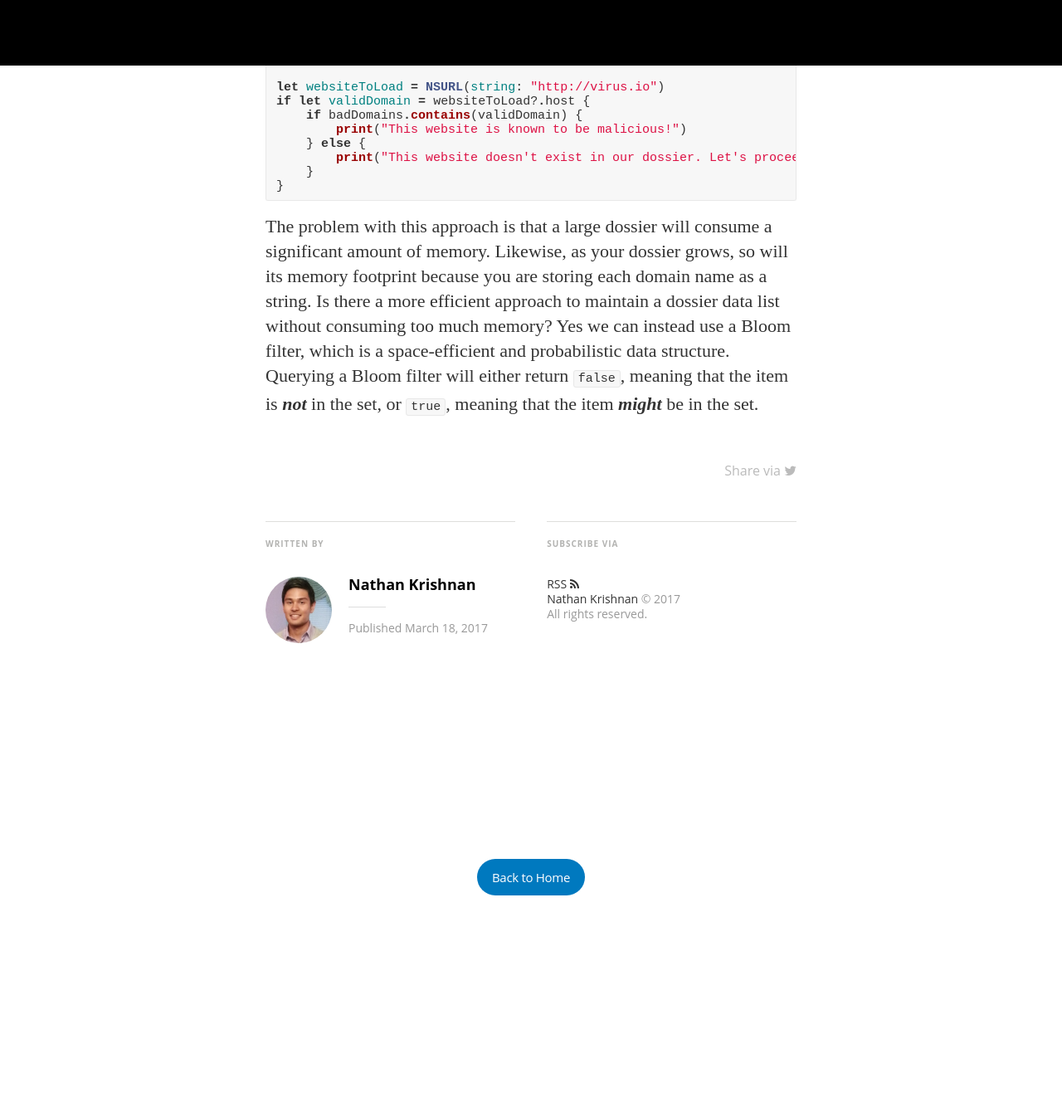
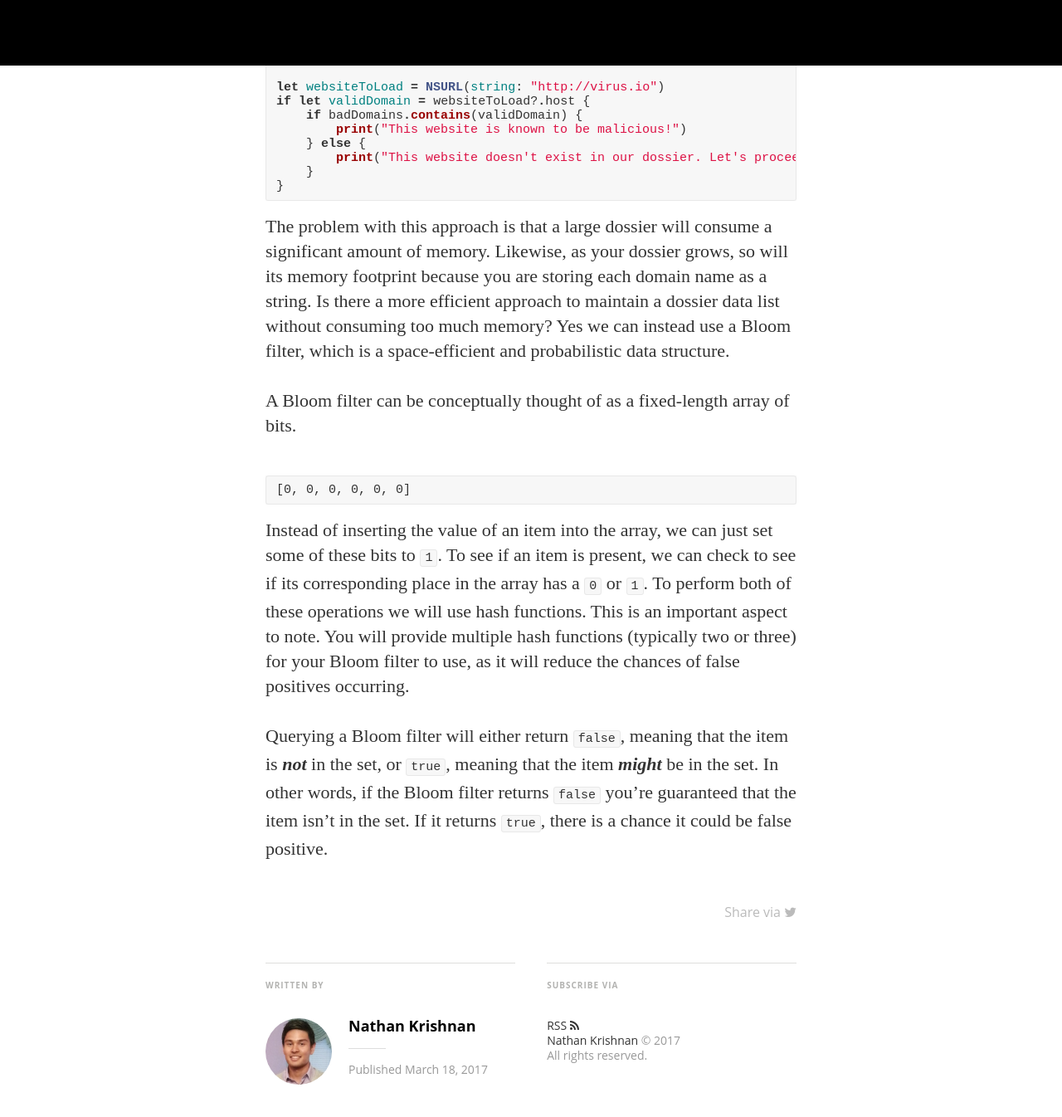
Before and after one commit to nathankrishnan/nathankrishnan.github.io, a Jekyll site: the page built from _posts/2017-03-18-bloomfilter.md, in a window 1280 px wide and 1400 px high, scrolled down 1321 px. Shown: the top 1346 px of the window at 83% size. Built offline with Jekyll 4.4.1, drawn with Linux system fonts in a browser that asks for light colours; nearby versions of some CDN libraries; some web fonts are replaced; comment, search, counter and statistics services are not loaded; before the commit the page ends 2490 px from its top, so only the background shows below that.

Commit message:
Update 2017-03-18-bloomfilter.md

````diff
--- a/_posts/2017-03-18-bloomfilter.md
+++ b/_posts/2017-03-18-bloomfilter.md
@@ -23,4 +23,12 @@ if let validDomain = websiteToLoad?.host {
 }
 ```
 
-The problem with this approach is that a large dossier will consume a significant amount of memory.  Likewise, as your dossier grows, so will its memory footprint because you are storing each domain name as a string.  Is there a more efficient approach to maintain a dossier data list without consuming too much memory?  Yes we can instead use a Bloom filter, which is a space-efficient and probabilistic data structure.  Querying a Bloom filter will either return ```false```, meaning that the item is ***not*** in the set, or ```true```, meaning that the item ***might*** be in the set.
+The problem with this approach is that a large dossier will consume a significant amount of memory.  Likewise, as your dossier grows, so will its memory footprint because you are storing each domain name as a string.  Is there a more efficient approach to maintain a dossier data list without consuming too much memory?  Yes we can instead use a Bloom filter, which is a space-efficient and probabilistic data structure.
+
+A Bloom filter can be conceptually thought of as a fixed-length array of bits.
+```
+[0, 0, 0, 0, 0, 0]
+```
+Instead of inserting the value of an item into the array, we can just set some of these bits to ```1```.  To see if an item is present, we can check to see if its corresponding place in the array has a ```0``` or ```1```. To perform both of these operations we will use hash functions.  This is an important aspect to note.  You will provide multiple hash functions (typically two or three) for your Bloom filter to use, as it will reduce the chances of false positives occurring.
+
+Querying a Bloom filter will either return ```false```, meaning that the item is ***not*** in the set, or ```true```, meaning that the item ***might*** be in the set. In other words, if the Bloom filter returns ```false``` you're guaranteed that the item isn't in the set.  If it returns ```true```, there is a chance it could be false positive.
````
